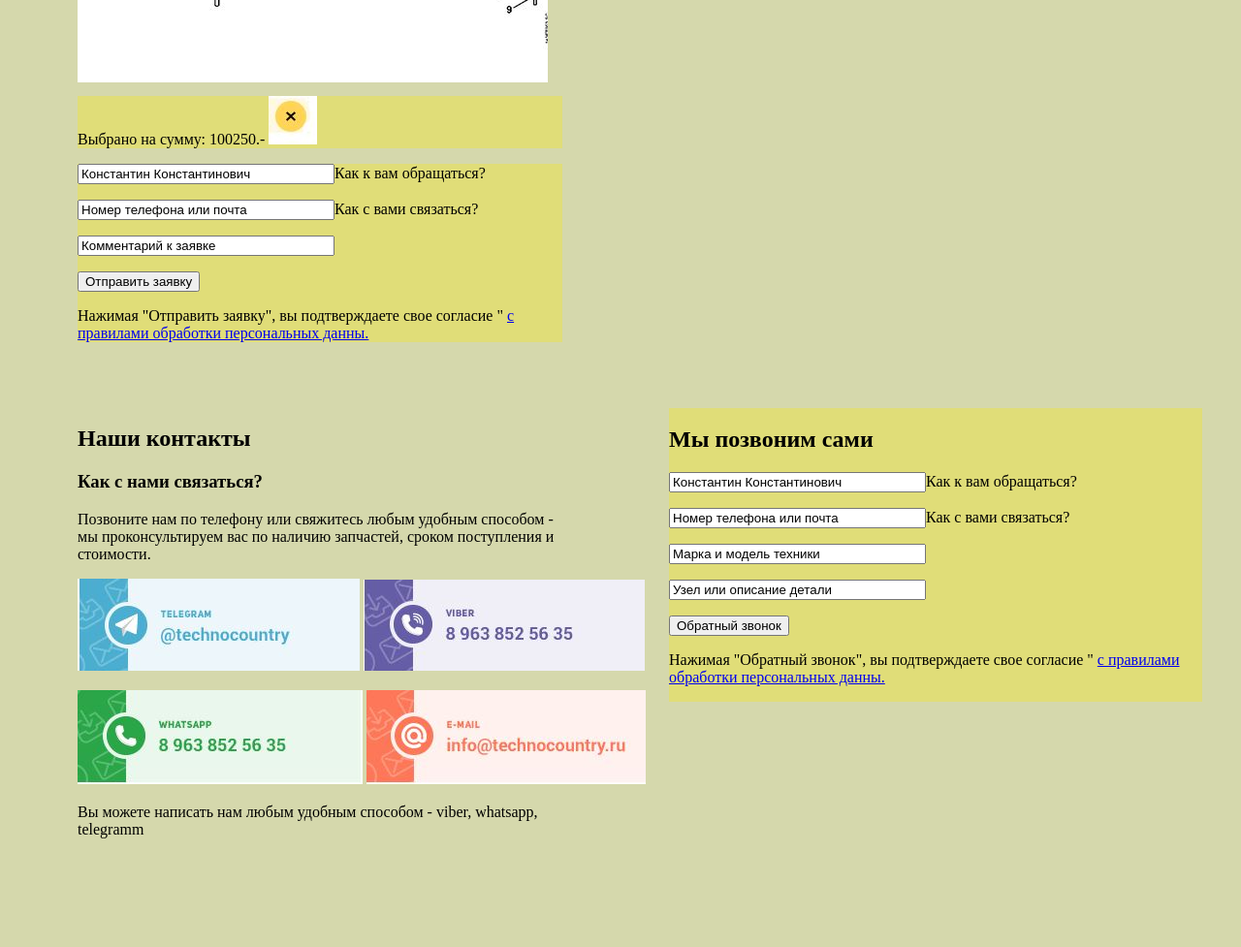
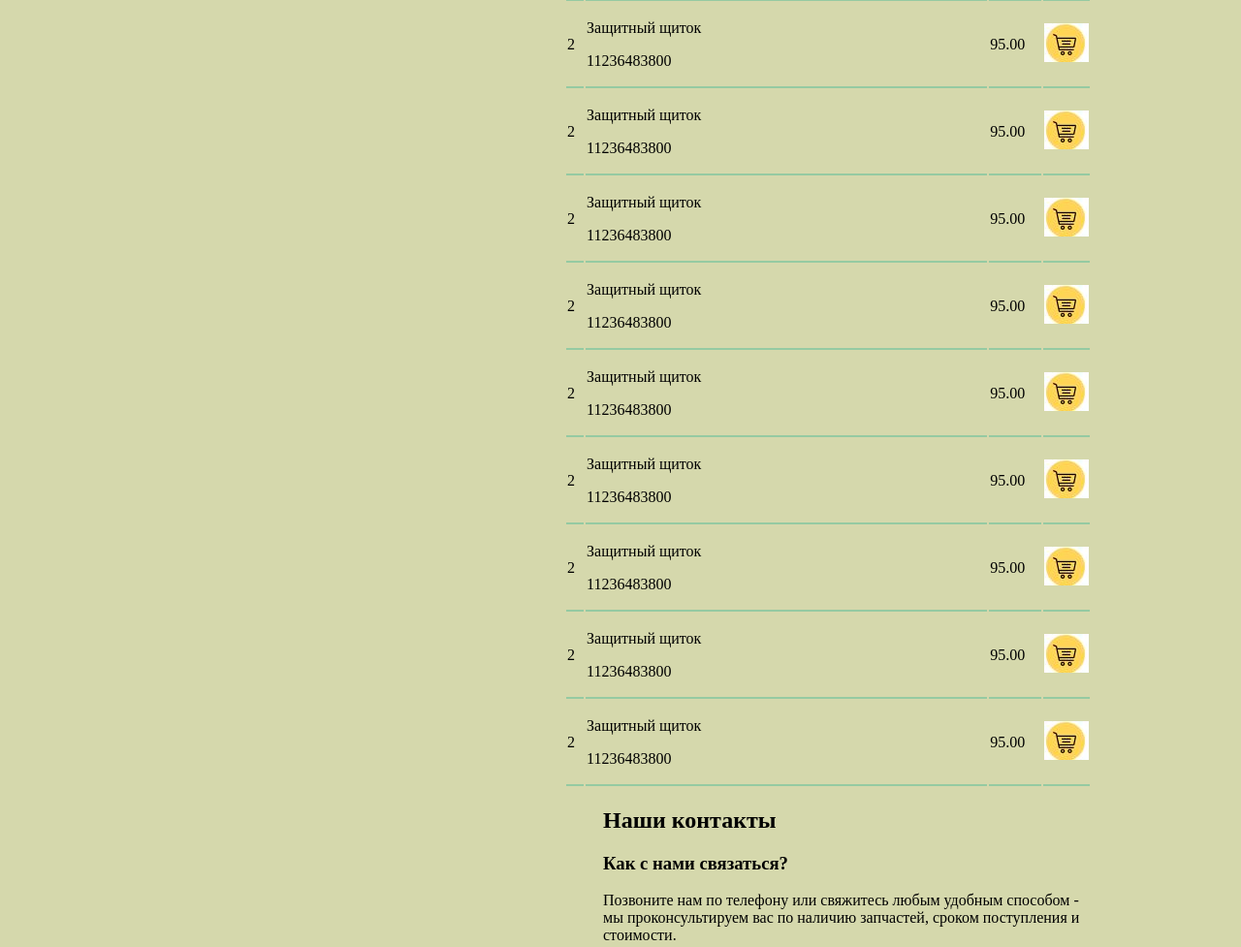
Before and after one commit to SweetMyCher/TechCountry, a plain HTML site: page index.html in a window 1280 px wide. Shown: the part 720-1697 px from the top of the page at 97% size. Before the commit the page ends 1601 px from the top, so only its background shows below. Drawn offline with Linux system fonts and the light colour scheme.

Commit message:
second commit

```diff
--- a/css/style.css
+++ b/css/style.css
@@ -22,6 +22,7 @@ header ul{
 	width: 500px;
 	float: left;
 	margin-bottom: 10px;
+
 }
 th{
 	background: #8cd28c;
@@ -29,17 +30,12 @@ th{
 td{
 	border-bottom: 2px solid #95caa2;
 }
-table{
-	margin-top: 35px;
+#table{
+	margin: 90px;
 	float: right;
 	width: 600px;
 }
-#sum{
-	margin-top: 500px;
-	margin-left: 40px;
-	width: 500px;
-	background: #e0dd78;
-}
+
 #data-client{
 	background: #e0dd78;
 	margin-left: 40px;
@@ -51,14 +47,15 @@ table{
 }
 #contacts{
 	float: left;
-	margin-top: 50px;
 }
-#buyit{
-	margin-top: 200px
+
+
+footer {
+	background: #5baf28;
 }
-#feedback{
-	float: right;
-	width: 550px;
-	margin-top: -460px;
-	background: #e0dd78;
+#footer-logo{
+	background: #dce8d5;
 }
+#table, #figure, #contacts, #feedback, footer div{
+	display: inline-block;
+}
--- a/index.html
+++ b/index.html
@@ -1,3 +1,4 @@
+
 
 <!DOCTYPE html>
 <html>
@@ -9,7 +10,6 @@
 	<link rel="stylesheet" type="text/css" href="css/style.css">
 </head>
 <body>
-	<div id="wrapper">
 	<nav>
 		<ul>
 			<li><a href="#">Техно кантри</a></li>
@@ -59,6 +59,7 @@
 	</header>
 	<section>
 		<h2 align="center">Бстродействующее натяжнок устройство цепи:</h2>
+		<div id="table">
 		<table>
 			<tr>
 				<th>№</th>
@@ -96,24 +97,88 @@
 				<td>95.00</td>
 				<td><a href="#"><img src="img/buy.jpg" alt="buy"></a></td>
 			</tr>
+			<tr>
+				<td>2</td>
+				<td colspan="2">
+					<p>Защитный щиток</p>
+					<p>11236483800</p>
+				</td>
+				<td>95.00</td>
+				<td><a href="#"><img src="img/buy.jpg" alt="buy"></a></td>
+			</tr>
+			<tr>
+				<td>2</td>
+				<td colspan="2">
+					<p>Защитный щиток</p>
+					<p>11236483800</p>
+				</td>
+				<td>95.00</td>
+				<td><a href="#"><img src="img/buy.jpg" alt="buy"></a></td>
+			</tr>
+			<tr>
+				<td>2</td>
+				<td colspan="2">
+					<p>Защитный щиток</p>
+					<p>11236483800</p>
+				</td>
+				<td>95.00</td>
+				<td><a href="#"><img src="img/buy.jpg" alt="buy"></a></td>
+			</tr>
+			<tr>
+				<td>2</td>
+				<td colspan="2">
+					<p>Защитный щиток</p>
+					<p>11236483800</p>
+				</td>
+				<td>95.00</td>
+				<td><a href="#"><img src="img/buy.jpg" alt="buy"></a></td>
+			</tr>
+			<tr>
+				<td>2</td>
+				<td colspan="2">
+					<p>Защитный щиток</p>
+					<p>11236483800</p>
+				</td>
+				<td>95.00</td>
+				<td><a href="#"><img src="img/buy.jpg" alt="buy"></a></td>
+			</tr>
+			<tr>
+				<td>2</td>
+				<td colspan="2">
+					<p>Защитный щиток</p>
+					<p>11236483800</p>
+				</td>
+				<td>95.00</td>
+				<td><a href="#"><img src="img/buy.jpg" alt="buy"></a></td>
+			</tr>
+			<tr>
+				<td>2</td>
+				<td colspan="2">
+					<p>Защитный щиток</p>
+					<p>11236483800</p>
+				</td>
+				<td>95.00</td>
+				<td><a href="#"><img src="img/buy.jpg" alt="buy"></a></td>
+			</tr>
+			<tr>
+				<td>2</td>
+				<td colspan="2">
+					<p>Защитный щиток</p>
+					<p>11236483800</p>
+				</td>
+				<td>95.00</td>
+				<td><a href="#"><img src="img/buy.jpg" alt="buy"></a></td>
+			</tr>
+			<tr>
+				<td>2</td>
+				<td colspan="2">
+					<p>Защитный щиток</p>
+					<p>11236483800</p>
+				</td>
+				<td>95.00</td>
+				<td><a href="#"><img src="img/buy.jpg" alt="buy"></a></td>
+			</tr>
 		</table>
-		<figure class="figure">
-			<img src="img/chain.jpg" alt="chain">
-		</figure>
-		<div id="buyit">
-			<div id="sum">
-					<p>Выбрано на сумму: 100250.-
-				<a href="#"><img src="img/close.jpg" alt="close"></a></p>
-			</div>
-			<form id="data-client">
-				<p><input name="client" size="30" value="Константин Константинович">Как к вам обращаться?</p>
-				<p><input size="30" value="Номер телефона или почта" name="phone">Как с вами связаться?</p>
-				<p><input size="30" value="Комментарий к заявке" name="comment"></p>
-				<p><input type="button" name="submit" value="Отправить заявку"></p>
-				<p>Нажимая "Отправить заявку", вы подтверждаете свое согласие "
-					<a href="#">с правилами обработки персональных данны.</a></p>
-			</form>
-		</div>
 		<div id="contacts">
 			<div id="info">
 				<h2>Наши контакты</h2>
@@ -141,8 +206,41 @@
 				<p>Нажимая "Обратный звонок", вы подтверждаете свое согласие "
 					<a href="#">с правилами обработки персональных данны.</a></p>
 		</form>
+		</div>
+		<div id="figure">
+			<figure>
+				<img src="img/chain.jpg" alt="chain">
+			</figure>
+		</div>
+		<div id="buyit">
+			<div id="sum">
+					<p>Выбрано на сумму: 100250.-
+				<a href="#"><img src="img/close.jpg" alt="close"></a></p>
+		  </div>
+			<form id="data-client">
+				<p><input name="client" size="30" value="Константин Константинович">Как к вам обращаться?</p>
+				<p><input size="30" value="Номер телефона или почта" name="phone">Как с вами связаться?</p>
+				<p><input size="30" value="Комментарий к заявке" name="comment"></p>
+				<p><input type="button" name="submit" value="Отправить заявку"></p>
+				<p>Нажимая "Отправить заявку", вы подтверждаете свое согласие "
+					<a href="#">с правилами обработки персональных данны.</a></p>
+			</form>
+		</div>
+<div id="blocks">
 
+</div>
 	</section>
+	<footer>
+		<div id="footer">
+			<div id="footer-logo">
+				<p>Техно кантри</p>
+				<p>info@techcountry.ru</p>
+				<p>+7 (495) 147 65 66</p>
 			</div>
+			<div id="sitemap">
+				<p>vottt</p>
+			</div>
+		</div>
+	</footer>
 </body>
 </html>
```
Lines whose indentation alone changed are shown as unchanged.
